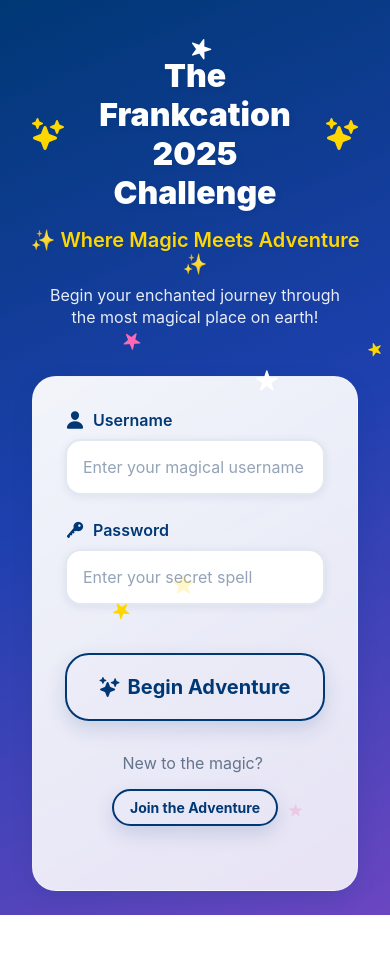
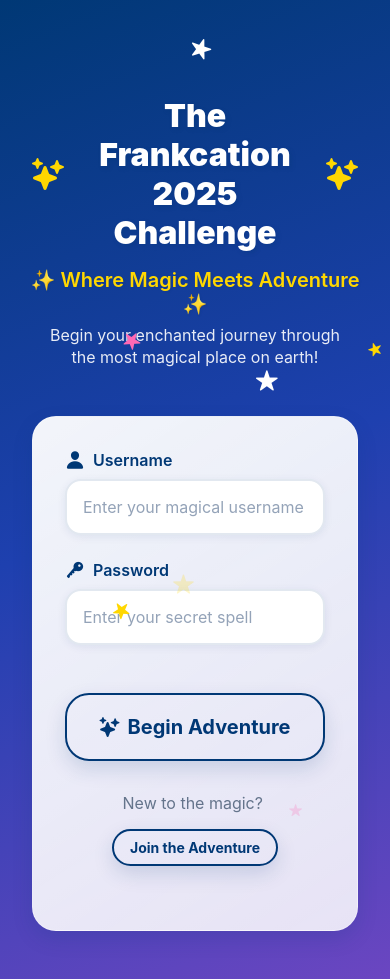
Before and after one commit to leandrotoledo/frankcation2025, a React Native app in the folder frontend/: screen /Login in a window 390 px wide. Before the commit the page ends 915 px from the top, so only its background shows below. Built offline with nearby package versions, Linux system fonts and the light colour scheme.

Commit message:
Enhance LoginScreen layout by disabling vertical scroll indicator and adjusting padding for better content visibility

```diff
--- a/frontend/src/screens/LoginScreen.tsx
+++ b/frontend/src/screens/LoginScreen.tsx
@@ -57,7 +57,11 @@ const LoginScreen: React.FC<Props> = ({ navigation }) => {
           style={styles.keyboardContainer}
           behavior={Platform.OS === 'ios' ? 'padding' : 'height'}
         >
-          <ScrollView contentContainerStyle={styles.scrollContent}>
+          <ScrollView
+            contentContainerStyle={styles.scrollContent}
+            showsVerticalScrollIndicator={false}
+            bounces={true}
+          >
             {/* Magical Header */}
             <View style={styles.header}>
               <View style={styles.titleContainer}>
@@ -170,14 +174,14 @@ const styles = StyleSheet.create({
 
   scrollContent: {
     flexGrow: 1,
-    justifyContent: 'center',
     padding: MagicalTheme.spacing.lg,
+    paddingTop: MagicalTheme.spacing.xxl * 2, // Add extra top padding to push content down
+    paddingBottom: MagicalTheme.spacing.xxl,
   },
 
   header: {
     alignItems: 'center',
     marginBottom: MagicalTheme.spacing.xxl,
-    paddingTop: MagicalTheme.spacing.xl,
   },
 
   titleContainer: {
```
